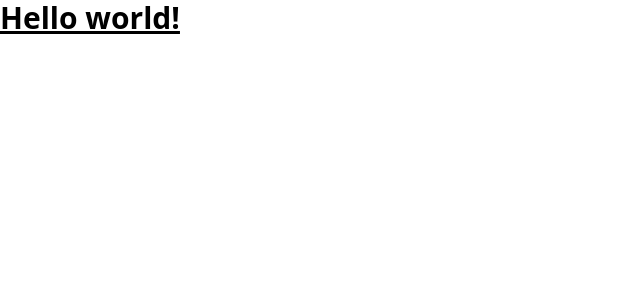
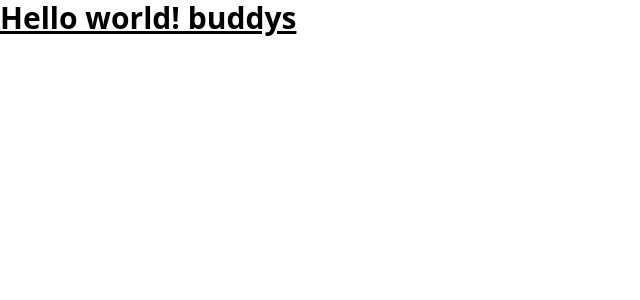
Before and after one commit to koionaroll/remotion-front, a React (Vite) app: page / in a window 1280 px wide. Shown: the top 300 px of the page, without its empty margins (0-640 px from the left). Built offline with nearby package versions, Linux system fonts and the light colour scheme.

Commit message:
first pull s

```diff
--- a/src/App.tsx
+++ b/src/App.tsx
@@ -4,7 +4,7 @@ function App() {
 
   return (
     <h1 className="text-3xl font-bold underline">
-      Hello world!
+      Hello world! buddys
     </h1>
   )
 }
```
